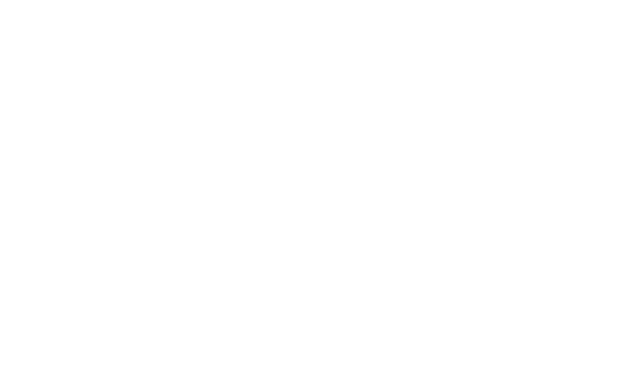
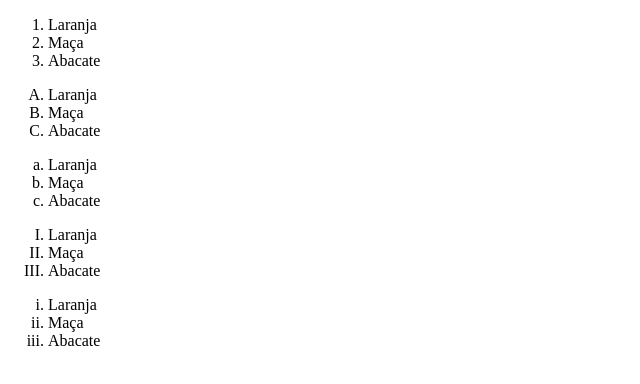
Before and after one commit to amd-dias/Atividades, a plain HTML site: page lista-ordenada.html in a window 1280 px wide. Shown: the whole page, without its empty margins (0-640 px from the left). Drawn offline with Linux system fonts and the light colour scheme.

Commit message:
praticando

```diff
--- a/lista-ordenada.html
+++ b/lista-ordenada.html
@@ -7,7 +7,34 @@
     <title>Lista ordenada</title>
 </head>
 <body>
+    <ol type="1">
+        <li> Laranja</li>
+        <li>Maça</li>
+        <li>Abacate</li>
+    </ol>
 
+    <ol type="A">
+        <li> Laranja </li>
+        <li> Maça </li>
+        <li>Abacate </li>
+    </ol>
 
+    <ol type="a">
+        <li> Laranja </li>
+        <li> Maça </li>
+        <li> Abacate </li>
+    </ol>
+
+    <ol type="I">
+        <li> Laranja </li>
+        <li> Maça </li>
+        <li>Abacate </li>
+    </ol>
+
+    <ol type="i">
+        <li> Laranja </li>
+        <li> Maça </li>
+        <li>Abacate </li>
+    </ol>
 </body>
 </html>
```
